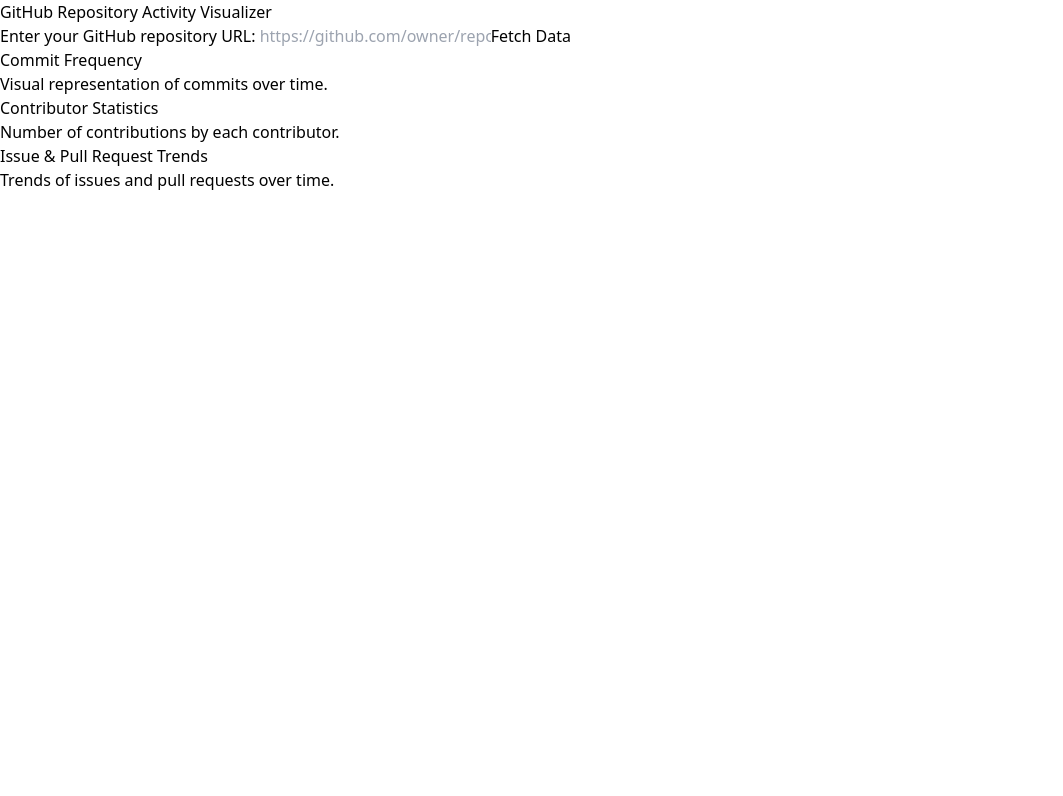
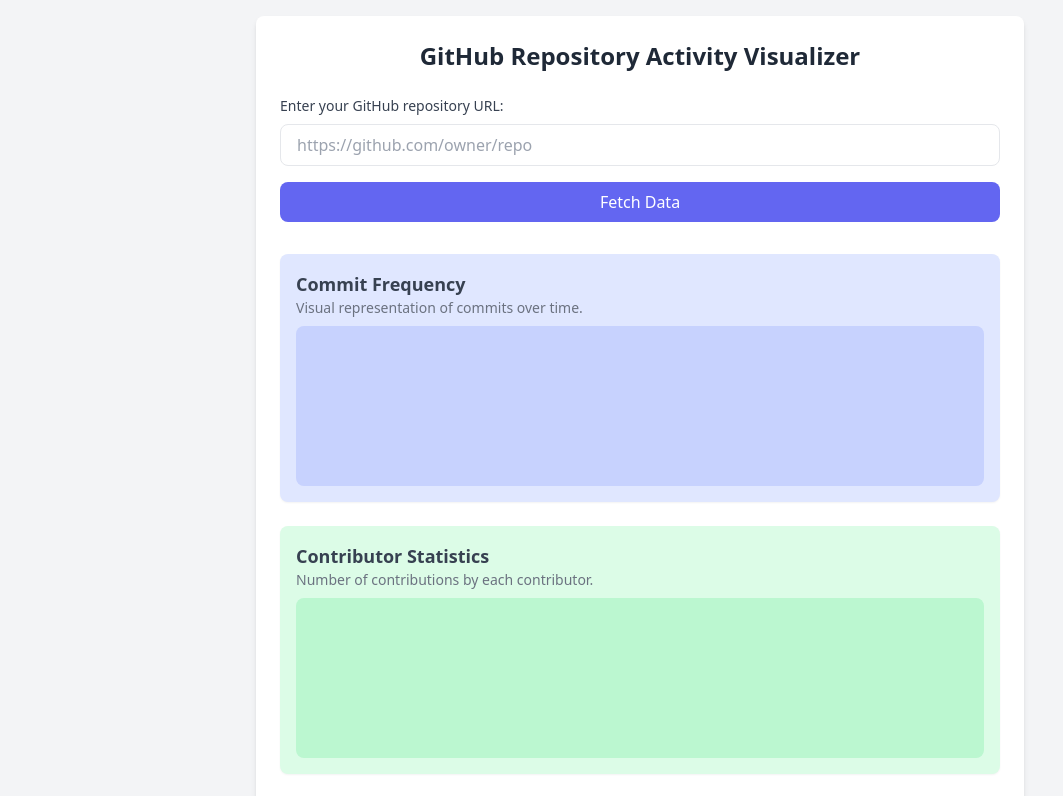
Before and after one commit to Cavsteeek/github-activity-virtualization, a Vue app in the folder vue-frontend/: page / in a window 1280 px wide. Shown: the top 796 px of the page, without its empty margins (0-1063 px from the left). Built offline with nearby package versions, Linux system fonts and the light colour scheme.

Commit message:
feat: installed axios for consuming our api's

```diff
--- a/vue-frontend/package.json
+++ b/vue-frontend/package.json
@@ -10,6 +10,7 @@
     "lint": "eslint . --fix"
   },
   "dependencies": {
+    "axios": "^1.7.7",
     "vue": "^3.5.12",
     "vue-router": "^4.4.5"
   },
--- a/vue-frontend/tailwind.config.js
+++ b/vue-frontend/tailwind.config.js
@@ -1,6 +1,9 @@
 /** @type {import('tailwindcss').Config} */
 export default {
-  content: [],
+  content: [
+    "./index.html",
+    "./src/**/*.{js,ts,jsx,tsx,vue}",
+  ],
   darkMode: false,
   theme: {
     extend: {},
```
Also changed, not shown: 1 other file (tests, documents, lock files or other folders).
